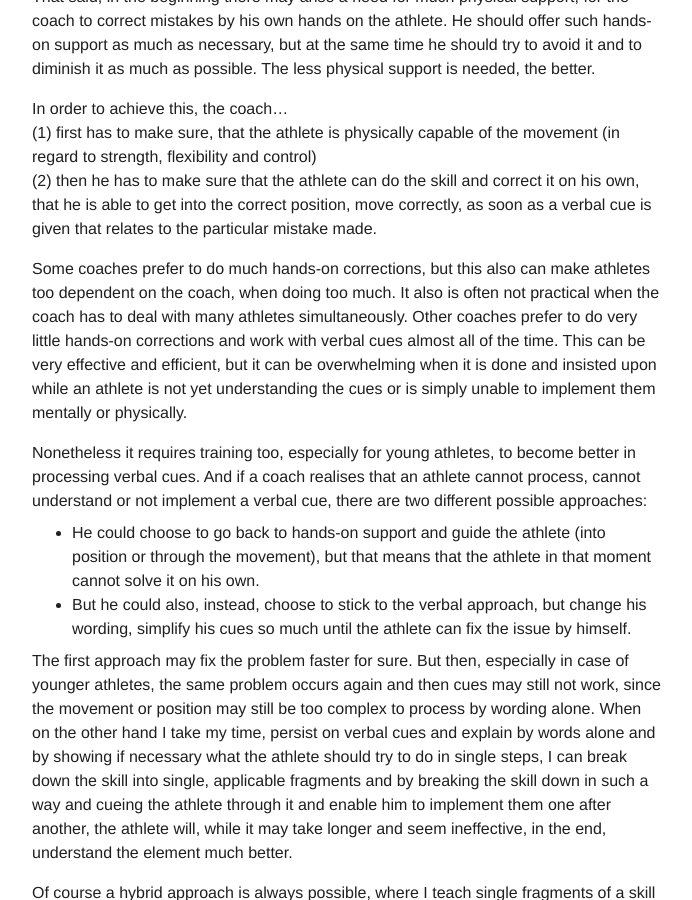
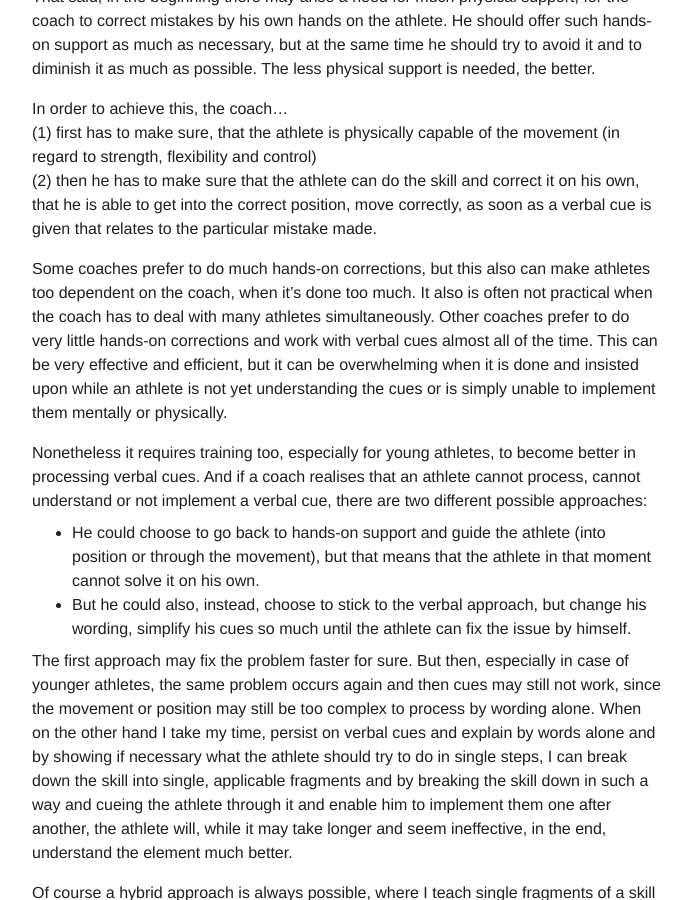
Before and after one commit to floshin/acrolib, a Jekyll site: the page built from training/cues.md, in a window 1280 px wide and 900 px high, scrolled down 443 px. Shown: the whole window, without its empty margins (293-985 px from the left). Built offline with Jekyll 4.4.1, drawn with Linux system fonts in a browser that asks for light colours; our own code applies the rules of GitHub Pages for plain Markdown files.

Commit message:
Update cues.md

```diff
--- a/training/cues.md
+++ b/training/cues.md
@@ -14,7 +14,7 @@ In order to achieve this, the coach...
 (1) first has to make sure, that the athlete is physically capable of the movement (in regard to strength, flexibility and control)
 (2) then he has to make sure that the athlete can do the skill and correct it on his own, that he is able to get into the correct position, move correctly, as soon as a verbal cue is given that relates to the particular mistake made.
 
-Some coaches prefer to do much hands-on corrections, but this also can make athletes too dependent on the coach, when doing too much. It also is often not practical when the coach has to deal with many athletes simultaneously. Other coaches prefer to do very little hands-on corrections and work with verbal cues almost all of the time. This can be very effective and efficient, but it can be overwhelming when it is done and insisted upon while an athlete is not yet understanding the cues or is simply unable to implement them mentally or physically.
+Some coaches prefer to do much hands-on corrections, but this also can make athletes too dependent on the coach, when it's done too much. It also is often not practical when the coach has to deal with many athletes simultaneously. Other coaches prefer to do very little hands-on corrections and work with verbal cues almost all of the time. This can be very effective and efficient, but it can be overwhelming when it is done and insisted upon while an athlete is not yet understanding the cues or is simply unable to implement them mentally or physically.
 
 Nonetheless it requires training too, especially for young athletes, to become better in processing verbal cues. And if a coach realises that an athlete cannot process, cannot understand or not implement a verbal cue, there are two different possible approaches:
 * He could choose to go back to hands-on support and guide the athlete (into position or through the movement), but that means that the athlete in that moment cannot solve it on his own.
```
